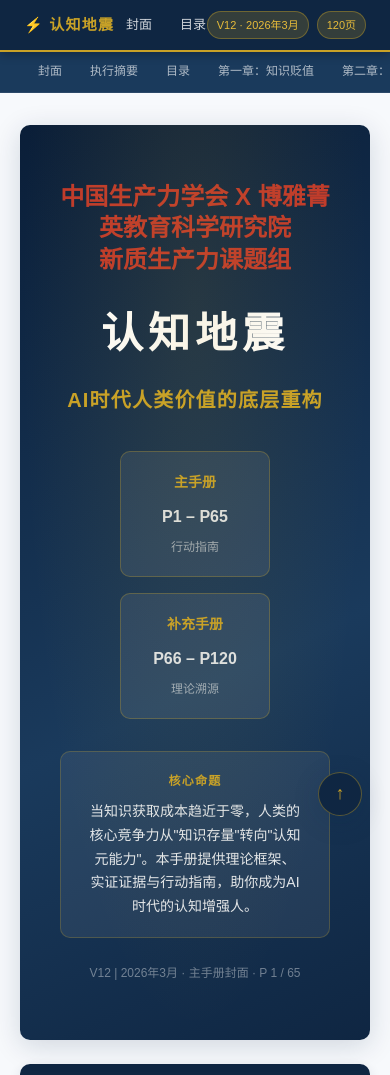
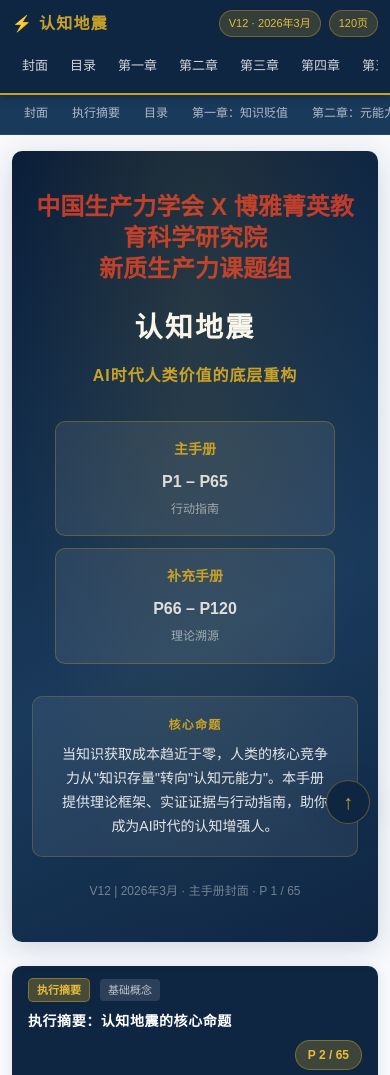
Before and after one commit to BOYAJINGYING/BOYA, a plain HTML site: page index.html in a window 390 px wide. Shown: the top 1075 px of the page. Drawn offline with Linux system fonts and the light colour scheme.

Commit message:
Add files via upload

```diff
--- a/index.html
+++ b/index.html
@@ -553,6 +553,193 @@
       display: none;
     }
   }
+@media (max-width: 768px) {
+  :root {
+    --font-size-base: 17px;        /* 手机字体稍大更易读 */
+    --font-size-sm: 15px;
+    --line-height: 1.7;
+    --page-w: 100%;                /* 取消固定宽度限制 */
+  }
+
+  main {
+    padding: 16px 12px;            /* 减少内边距 */
+    max-width: 100%;
+  }
+
+  .page-body {
+    padding: 20px 16px;            /* 减少内容区内边距 */
+  }
+
+  /* 封面页调整 */
+  .page-cover {
+    padding: 40px 20px;
+  }
+  .cover-title {
+    font-size: 32px;               /* 标题缩小适应屏幕 */
+    letter-spacing: 0.08em;
+  }
+  .cover-subtitle {
+    font-size: 18px;
+  }
+  .cover-icon {
+    font-size: 40px;
+  }
+  .cover-cards {
+    flex-direction: column;        /* 卡片垂直堆叠 */
+    align-items: center;
+    gap: 12px;
+  }
+  .cover-card {
+    width: 100%;
+    max-width: 280px;
+    padding: 16px 20px;
+  }
+
+  /* 导航栏调整 */
+  #top-nav {
+    flex-wrap: wrap;
+    height: auto;
+    padding: 10px 12px;
+    gap: 8px;
+  }
+  #top-nav .nav-title {
+    font-size: 16px;
+    order: 1;
+  }
+  #top-nav .nav-links {
+    order: 3;
+    width: 100%;
+    margin-top: 4px;
+    gap: 2px;
+    overflow-x: auto;
+  }
+  #top-nav .nav-links a {
+    font-size: 13px;
+    padding: 6px 10px;
+  }
+  #top-nav .nav-badge {
+    order: 2;
+    margin-left: auto;
+  }
+
+  .chapter-nav {
+    padding: 0 12px;
+  }
+  .chapter-nav a {
+    font-size: 12px;
+    padding: 8px 12px;
+  }
+
+  /* 页面头部调整 */
+  .page-header {
+    padding: 12px 16px;
+    flex-direction: column;
+    align-items: flex-start;
+    gap: 8px;
+  }
+  .page-title-text {
+    font-size: 15px;
+    line-height: 1.4;
+  }
+  .page-num {
+    align-self: flex-end;
+    font-size: 12px;
+  }
+
+  /* 网格布局强制单列 */
+  .grid-2, .grid-3 {
+    grid-template-columns: 1fr !important;
+    gap: 16px;
+  }
+
+  /* 表格横向滚动 */
+  .tbl-wrap {
+    overflow-x: auto;
+    -webkit-overflow-scrolling: touch;
+    margin: 12px -8px;
+    padding: 0 8px;
+  }
+  table {
+    font-size: 14px;
+    min-width: 600px;  /* 保证表格不压缩变形 */
+  }
+  th, td {
+    padding: 8px 10px;
+  }
+
+  /* 工具箱调整 */
+  .tool-box, .practice-box, .callout {
+    padding: 16px;
+    margin: 12px 0;
+  }
+
+  /* 步骤流程调整 */
+  .step-flow {
+    flex-direction: column;
+    gap: 8px;
+  }
+  .step {
+    min-width: auto;
+    width: 100%;
+    margin: 0;
+  }
+
+  /* 章节介绍页调整 */
+  .chapter-intro {
+    padding: 36px 24px;
+  }
+  .chapter-intro .ci-title {
+    font-size: 26px;
+  }
+  .chapter-intro .ci-desc {
+    font-size: 15px;
+  }
+
+  /* 返回顶部按钮调整 */
+  #scroll-top {
+    bottom: 20px;
+    right: 20px;
+    width: 44px;
+    height: 44px;
+    font-size: 20px;
+  }
+
+  /* 高亮列表调整 */
+  .hl-list li {
+    padding: 12px;
+    font-size: 15px;
+  }
+
+  /* 引用块调整 */
+  blockquote {
+    padding: 12px 16px;
+    font-size: 15px;
+    margin: 12px 0;
+  }
+}
+
+/* 小屏幕手机额外优化 */
+@media (max-width: 480px) {
+  :root {
+    --font-size-base: 16px;
+  }
+  .cover-title {
+    font-size: 28px;
+  }
+  .cover-subtitle {
+    font-size: 16px;
+  }
+  .badge-chapter, .badge-type {
+    font-size: 11px;
+    padding: 2px 8px;
+  }
+  .page-title-text {
+    font-size: 14px !important;
+  }
+  .chapter-intro .ci-title {
+    font-size: 24px;
+  }
+}
 </style>
 </head>
 <body>
```
